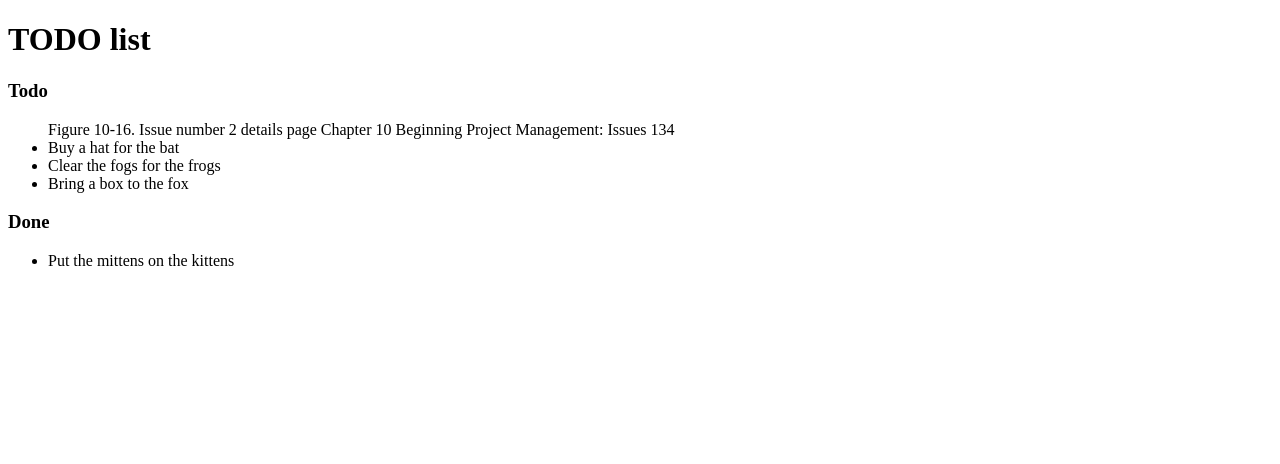
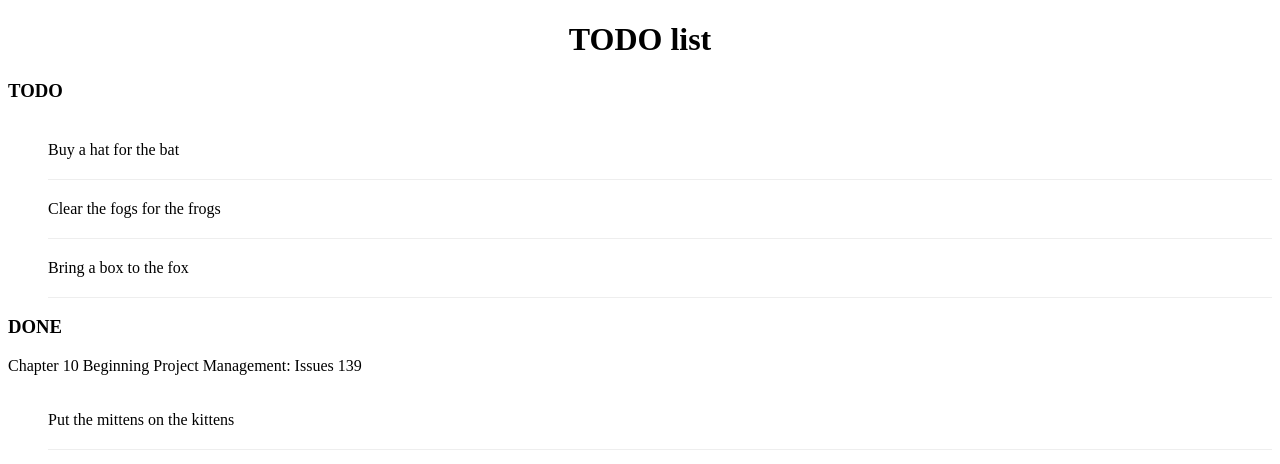
Before and after one commit to Bo-Ayoub/todo-list, a plain HTML site: page index.html in a window 1280 px wide. Drawn offline with Linux system fonts and the light colour scheme.

Commit message:
Add basic css style to our html code
Resolve #3

```diff
--- a/index.html
+++ b/index.html
@@ -1,26 +1,35 @@
 <!doctype html>
 <html>
-
  <head>
  <meta charset="utf-8">
  <title>TODO list</title>
+ <style>
+ h1 {
+ text-align:center;
+ }
+ h3 {
+ text-transform: uppercase;
+ }
+ li {
+ overflow: hidden;
+ padding: 20px 0;
+ border-bottom: 1px solid #eee;
+ }
+ </style>
  </head>
-
  <body>
  <h1>TODO list</h1>
  <h3>Todo</h3>
  <ul>
-        Figure 10-16. Issue number 2 details page
-        Chapter 10 Beginning Project Management: Issues
-        134
  <li>Buy a hat for the bat</li>
  <li>Clear the fogs for the frogs</li>
  <li>Bring a box to the fox</li>
  </ul>
  <h3>Done</h3>
+Chapter 10 Beginning Project Management: Issues
+139
  <ul>
  <li>Put the mittens on the kittens</li>
  </ul>
  </body>
-
 </html>
```
Lines whose indentation alone changed are shown as unchanged.
